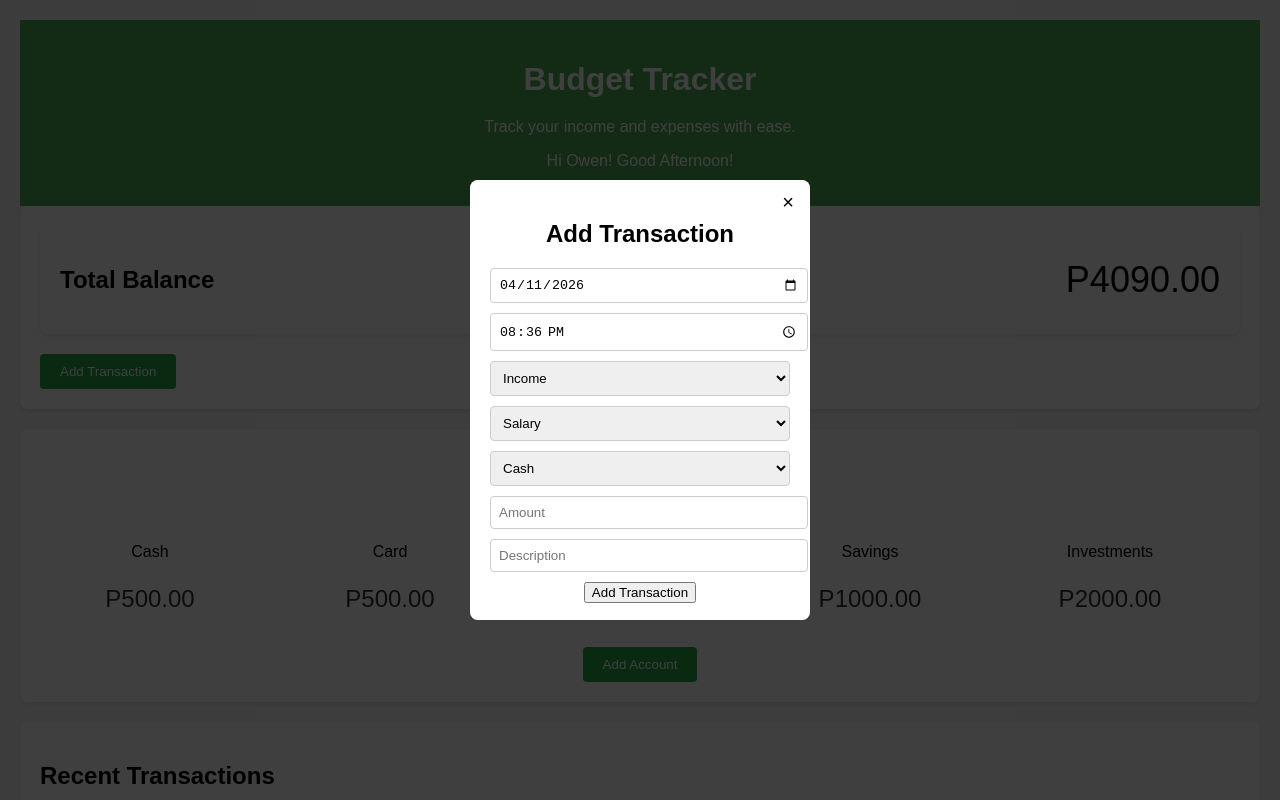
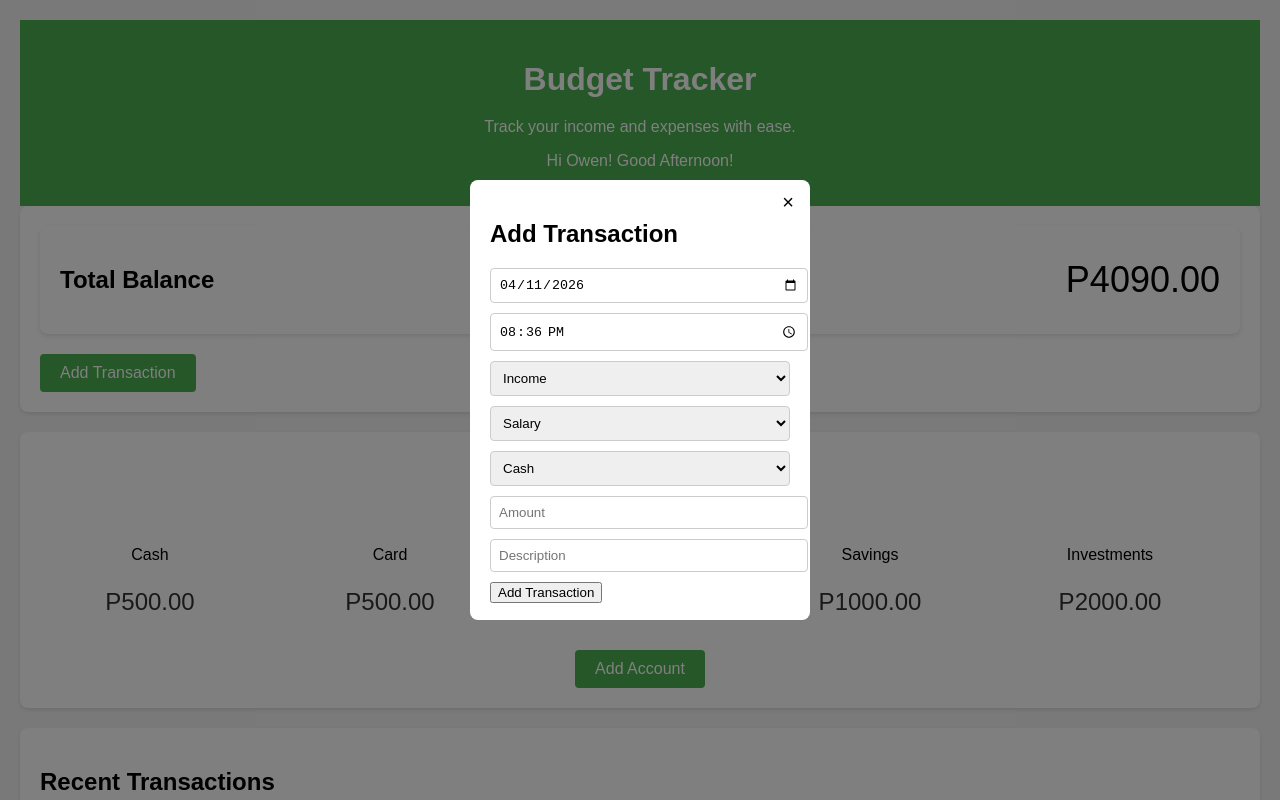
Before and after one commit to iamoen28/budget-tracker, a React (Vite) app in the folder budget_tracker/: page / in a window 1280 px wide. Both pictures are taken after a click on the button "Add Transaction". Shown: the top 800 px of the page. Built offline with nearby package versions, Linux system fonts and the light colour scheme.

Commit message:
Add account is working already, just need to style the button and move it to the right place. Also need to add a button to open the add transaction modal and style it as well.

```diff
--- /dev/null
+++ b/budget_tracker/src/components/Button/Button.css
@@ -0,0 +1,10 @@
+/*button design*/
+.btn {
+    background-color: #4CAF50;
+    color: white;
+    padding: 10px 20px;
+    border: none;
+    border-radius: 4px;
+    cursor: pointer;
+    font-size: 16px;
+}
--- /dev/null
+++ b/budget_tracker/src/components/Button/Button.jsx
@@ -0,0 +1,9 @@
+import './Button.css'
+
+export default function Button({ onClick, children }) {
+  return (
+    <button className="btn" onClick={onClick}>
+      {children}
+    </button>
+  )
+}
--- a/budget_tracker/src/index.css
+++ b/budget_tracker/src/index.css
@@ -82,15 +82,6 @@ nav {
     border-radius: 4px;
 }
 
-/*design the add transaction button*/
-.add-transaction-btn {
-    background-color: #28a745;
-    color: white;
-    border: none;
-    padding: 10px 20px;
-    border-radius: 4px;
-    cursor: pointer;
-}
 
 /*design the overview id, inherit the style from card but center the add transaction button*/
 #overview {
--- a/budget_tracker/src/pages/Home.jsx
+++ b/budget_tracker/src/pages/Home.jsx
@@ -8,6 +8,7 @@ import TransactionCard from '../components/Transactions/TransactionCard';
 import TransactionsList from '../components/Transactions/TransactionsList';
 import TransactionForm from '../components/Transactions/TransactionForm';
 import Header from '../components/Header/Header';
+import Button from '../components/Button/Button';
 
 //modal component, takes in isOpen and onClose props to control visibility and handle closing. It renders its children content when isOpen is true and provides an overlay that closes the modal when clicked outside of the modal content.
 function Modal({ isOpen, onClose, children }) {
@@ -55,6 +56,7 @@ function Home() {
   const accountTypes = account.map(account => account.name) //get the account types from the account state, soon will be connected to database
   const [transactiondata, setTransactiondata] = useState([]) //state for the transaction data, default is an empty array
   const [isModalOpen, setIsModalOpen] = useState(false) //state for the modal visibility, default is false
+  const [isaddaccountmodalopen, setIsAddAccountModalOpen] = useState(false) //state for the add account modal visibility, default is false
 
   const handleAddTransaction = (date, time, type, category, accountType, amount, description) => {
     console.log('New transaction added:', { date, time, type, category, accountType, amount, description })
@@ -81,6 +83,14 @@ function Home() {
     console.log('Transaction clicked:', transaction)
   }
 
+  //When the transaction card is clicked, it will pop a modal that shows the details of the transaction, and gives the option to edit or delete the transaction. This will be implemented in the future when the transaction history page is implemented.
+  const handleViewTransactionHistory = () => {
+    console.log('View Transaction History button clicked')
+  }
+
+
+
+
 
   return (
     <div className="Home">
@@ -89,37 +99,42 @@ function Home() {
       <section className="card">
         <AssetCard currency={currency} balance={account.reduce((total, account) => total + account.balance, 0)} /> {/*calculate the total balance by summing up the balances of all accounts and pass it as a prop to the AssetCard component*/}
         <Modal isOpen={isModalOpen} onClose={() => setIsModalOpen(false)}>
-            <h2>Add Transaction</h2>
+          <h2>Add Transaction</h2>
+          <TransactionForm onAdd={handleAddTransaction} categories={transactiontype} accountTypes={accountTypes} />
 
-            <TransactionForm
-            onAdd={handleAddTransaction}
-            categories={transactiontype}
-            accountTypes={accountTypes}
-            />
-          </Modal>
+        </Modal>
 
-          <button className="add-transaction-btn" onClick={() => setIsModalOpen(true)}>
+        <Button onClick={() => setIsModalOpen(true)}>
           Add Transaction
-        </button>
+        </Button>
       </section>
 
       <section className="card" id = "overview">
         <h2>Accounts</h2>
         <BalanceList currency={currency} balances={(account)} />
+        <Modal isOpen={isaddaccountmodalopen} onClose={() => setIsAddAccountModalOpen(false)}>
+          <h2>Add Account</h2>
 
-        <Modal isOpen={isModalOpen} onClose={() => setIsModalOpen(false)}>
-          <h2>Add Transaction</h2>
+          <input type="text" placeholder="Account Name" />
+          <input type="number" placeholder="Initial Balance" />
+          <Button onClick={() =>
+            //add account to the account state, get the values from the input fields, and close the modal
+              {
+                const accountName = document.querySelector('.modal input[type="text"]').value
+                const initialBalance = parseFloat(document.querySelector('.modal input[type="number"]').value)
+                setAccounts(prev => [...prev, { name: accountName, balance: initialBalance }])
+                setIsAddAccountModalOpen(false)
+              }
+            }>Add Account
 
-          <TransactionForm
-          onAdd={handleAddTransaction}
-          categories={transactiontype}
-          accountTypes={accountTypes}
-          />
+            </Button>
+
         </Modal>
 
-        <button className="add-transaction-btn" onClick={() => setIsModalOpen(true)}>
-        Add Account
-      </button>
+        <Button onClick={() => setIsAddAccountModalOpen(true)}>
+          Add Account
+        </Button>
+
       </section>
 
       <section className="card">
```
